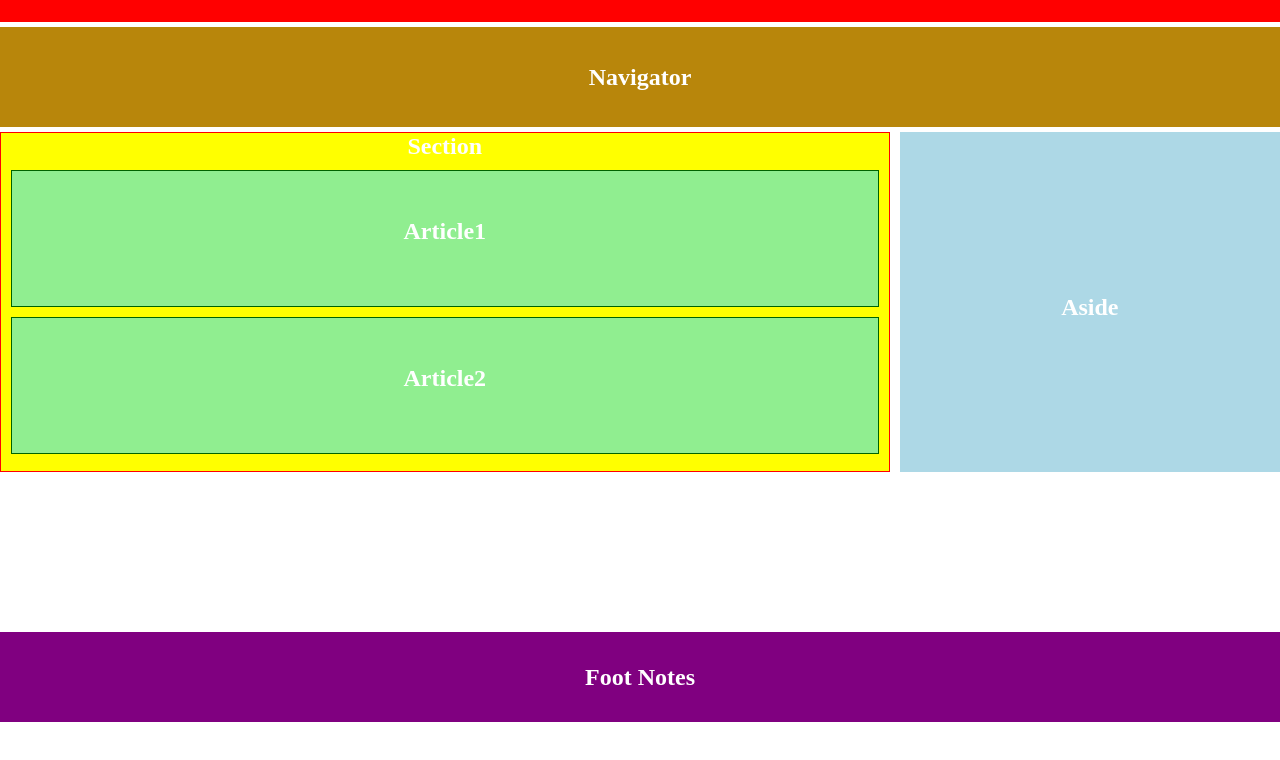
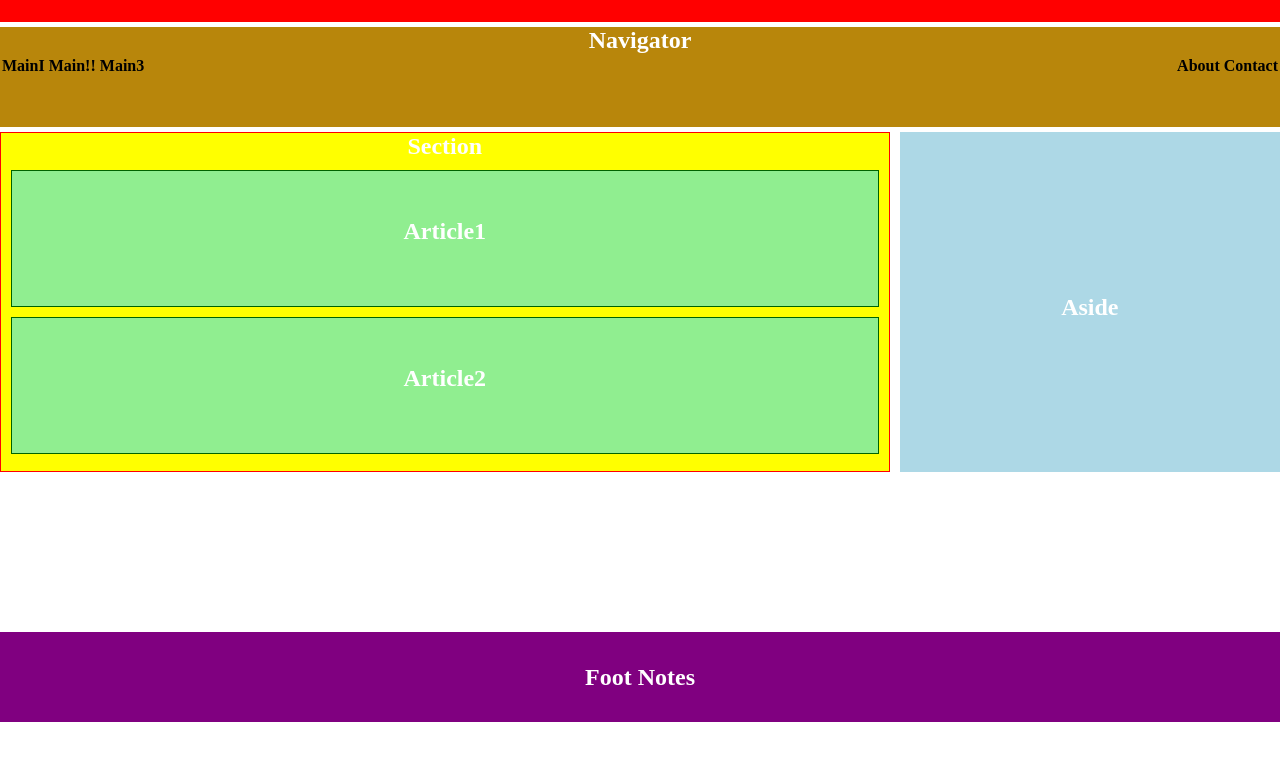
Before and after one commit to swapnika-y/swapnika-y.github.io, a plain HTML site: page sampleLayout.html in a window 1280 px wide. Shown: the part 78-838 px from the top of the page. Before the commit the page ends 800 px from the top, so only its background shows below. Drawn offline with Linux system fonts and the light colour scheme.

Commit message:
nav items

```diff
--- a/sampleLayout.html
+++ b/sampleLayout.html
@@ -6,7 +6,31 @@
     </head>
     <body>
         <header><h1>Header</h1></header>
-        <nav>Navigator</nav>
+        <nav>Navigator
+        <div id="navDiv">
+            <div class="navbar1">
+                <ul class="nav1left">
+                    <li>MainI</li>
+                    <li>Main!!</li>
+                    <li>Main3</li>
+                </ul>
+                <ul class="nav1right">
+                    <li>About</li>
+                    <li>Contact</li>
+                </ul>
+            </div>
+            <!--<div class="navbar2">
+                <ul class="nav2left">
+                    <li>SubTopicI1</li>
+                    <li>SubTopicI2</li>
+                </ul>
+                <ul class="nav2right">
+                    <li>Seach</li>
+                    <li>Share</li>
+                </ul>
+            </div>
+        </div>-->
+        </nav>
         <div class="content">
             <section>Section
                 <article>Article1</article>
--- a/sampleStyle.css
+++ b/sampleStyle.css
@@ -15,13 +15,6 @@ header{
 
 h1{
     margin: 0px;
-}
-
-nav{
-	background-color: darkgoldenrod;
-    height: 100px;
-    /*margin: 5px 0 5px 0;*/
-    line-height: 100px;
 }
 
 .content{
@@ -61,3 +54,53 @@ footer{
     bottom: 0;
 
 }
+/*      Navigation Bar Styles      */
+nav{
+	background-color: darkgoldenrod;
+    height: 100px;
+    width: 100%;
+    /*line-height: 100px;*/
+}
+#navDiv{
+    width: 100%;
+    height: 100%;
+    color:black;
+    font-size: medium;
+    display: block;
+    position: absolute;
+    display: block;
+}
+.navbar1{
+    width: 100%;
+    height: 50px;
+    position: relative;
+    display: block;
+}
+ul{
+    list-style: none;
+    padding:0;
+    margin: 0;
+    line-height: 20px;
+}
+ul li{
+    padding: 2px;
+}
+.nav1left{
+    float: left;
+    display: inline-flex;
+}
+.nav1right{
+    display: block;
+    position: absolute;
+    display: inline-flex;
+    float: right;
+    right:0;
+}
+/*.navbar2{
+    width: 100%;
+    height: 50px;
+    line-height: 50px;
+    position: absolute;
+    float: left;
+    left:0;
+}*/
```
